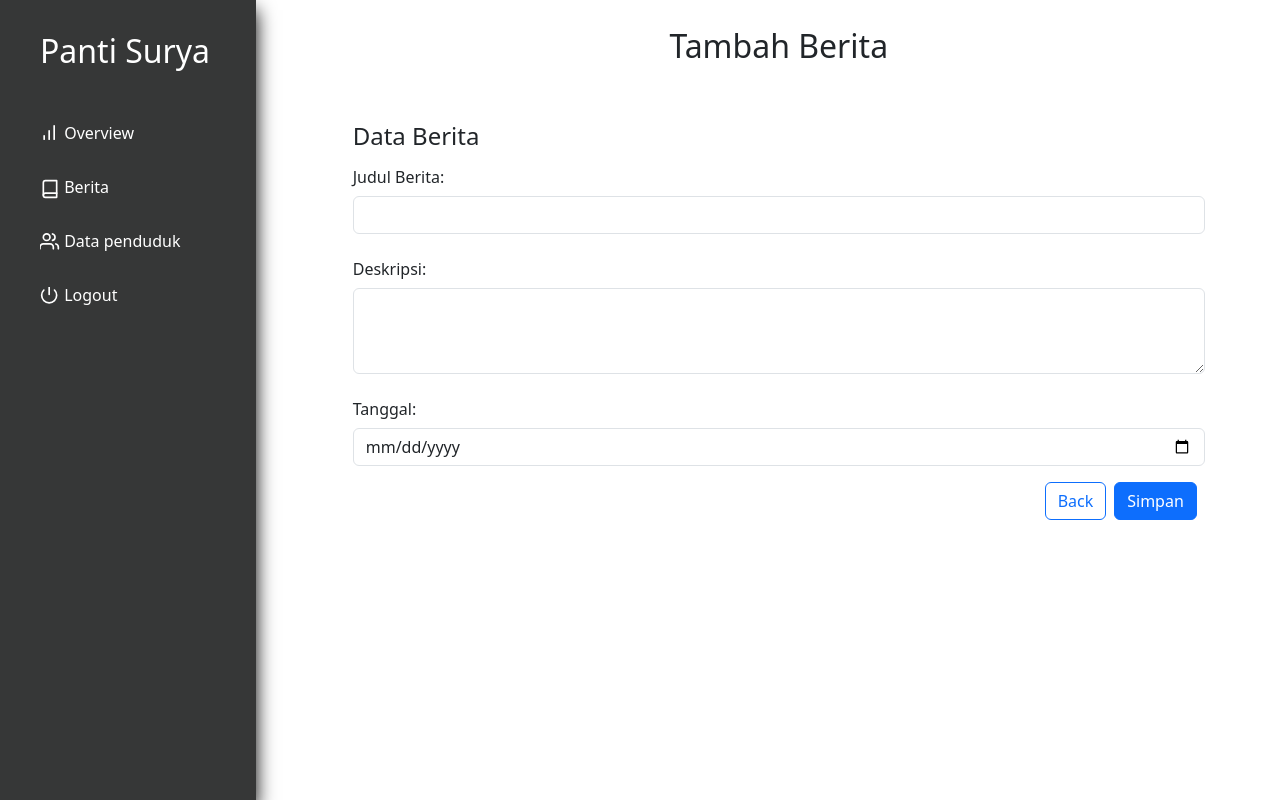
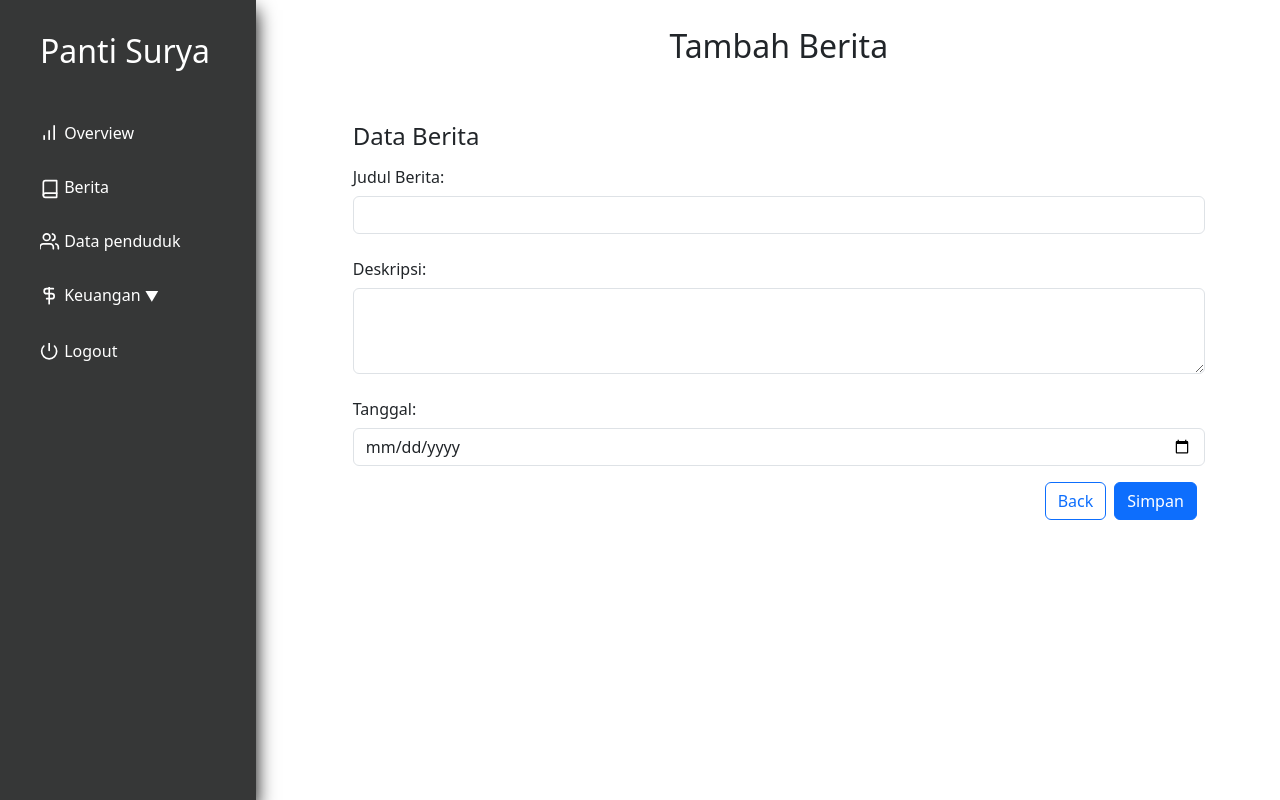
Before and after one commit to NicholasL5/PantiSurya, a PHP site: page /beritaTambah.php in a window 1280 px wide. Run offline with PHP 8.4, Linux system fonts and the light colour scheme; the visitor is signed in with stand-in values (Sample User, id 1).

Commit message:
tambah menu dan submenu keuangan

```diff
--- a/nav.php
+++ b/nav.php
@@ -6,24 +6,48 @@
 
         <nav class="nav">
             <a type="button" href="index.php">
-            <svg xmlns="http://www.w3.org/2000/svg" width="20" height="20" viewBox="3 3 20 24" fill="none" stroke="currentColor" stroke-width="2" stroke-linecap="round" stroke-linejoin="round" class="feather feather-bar-chart"><line x1="12" y1="20" x2="12" y2="10"></line><line x1="18" y1="20" x2="18" y2="4"></line><line x1="6" y1="20" x2="6" y2="16"></line></svg>
+                <svg xmlns="http://www.w3.org/2000/svg" width="20" height="20" viewBox="3 3 20 24" fill="none" stroke="currentColor" stroke-width="2" stroke-linecap="round" stroke-linejoin="round" class="feather feather-bar-chart"><line x1="12" y1="20" x2="12" y2="10"></line><line x1="18" y1="20" x2="18" y2="4"></line><line x1="6" y1="20" x2="6" y2="16"></line></svg>
                 Overview
             </a>
             <a type="button" href="databerita.php">
-            <svg xmlns="http://www.w3.org/2000/svg" width="20" height="20" viewBox="0 0 24 24" fill="none" stroke="currentColor" stroke-width="2" stroke-linecap="round" stroke-linejoin="round" class="feather feather-book"><path d="M4 19.5A2.5 2.5 0 0 1 6.5 17H20"></path><path d="M6.5 2H20v20H6.5A2.5 2.5 0 0 1 4 19.5v-15A2.5 2.5 0 0 1 6.5 2z"></path></svg>
+                <svg xmlns="http://www.w3.org/2000/svg" width="20" height="20" viewBox="0 0 24 24" fill="none" stroke="currentColor" stroke-width="2" stroke-linecap="round" stroke-linejoin="round" class="feather feather-book"><path d="M4 19.5A2.5 2.5 0 0 1 6.5 17H20"></path><path d="M6.5 2H20v20H6.5A2.5 2.5 0 0 1 4 19.5v-15A2.5 2.5 0 0 1 6.5 2z"></path></svg>
                 Berita
             </a>
 
             <a type="button" href="penduduk.php">
-            <svg xmlns="http://www.w3.org/2000/svg" width="20" height="20" viewBox="3 2 20 24" fill="none" stroke="currentColor" stroke-width="2" stroke-linecap="round" stroke-linejoin="round" class="feather feather-users"><path d="M17 21v-2a4 4 0 0 0-4-4H5a4 4 0 0 0-4 4v2"></path><circle cx="9" cy="7" r="4"></circle><path d="M23 21v-2a4 4 0 0 0-3-3.87"></path><path d="M16 3.13a4 4 0 0 1 0 7.75"></path></svg>
+                <svg xmlns="http://www.w3.org/2000/svg" width="20" height="20" viewBox="3 2 20 24" fill="none" stroke="currentColor" stroke-width="2" stroke-linecap="round" stroke-linejoin="round" class="feather feather-users"><path d="M17 21v-2a4 4 0 0 0-4-4H5a4 4 0 0 0-4 4v2"></path><circle cx="9" cy="7" r="4"></circle><path d="M23 21v-2a4 4 0 0 0-3-3.87"></path><path d="M16 3.13a4 4 0 0 1 0 7.75"></path></svg>
                 Data penduduk
             </a>
 
+            <div class="dropdown">
+                <a type="button" href="#" class="dropbtn" onclick="toggleSubMenu()">
+                    <svg xmlns="http://www.w3.org/2000/svg" width="20" height="20" viewBox="3 3 20 24" fill="none" stroke="currentColor" stroke-width="2" stroke-linecap="round" stroke-linejoin="round" class="feather feather-dollar-sign"><line x1="12" y1="1" x2="12" y2="23"></line><path d="M17 5H9a3 3 0 0 0 0 6h6a3 3 0 0 1 0 6H9"></path></svg>
+                    Keuangan
+                    <span style="font-size: 14px; vertical-align: middle;">&#9660;</span>
+                </a>
+                <div class="dropdown-content" id="subMenu" style="display: none;">
+                    <a href="keuangan_pondokkan.php">Keuangan Pondokkan</a>
+                    <a href="keuangan_tabungan.php">Keuangan Tabungan</a>
+                    <a href="keuangan_obat.php">Keuangan Obat</a>
+                </div>
+            </div>
+
             <a type="button" onclick="return confirm('Yakin keluar?')" href="logout.php">
-            <svg xmlns="http://www.w3.org/2000/svg" width="20" height="20" viewBox="3 3 20 24" fill="none" stroke="currentColor" stroke-width="2" stroke-linecap="round" stroke-linejoin="round" class="feather feather-power"><path d="M18.36 6.64a9 9 0 1 1-12.73 0"></path><line x1="12" y1="2" x2="12" y2="12"></line></svg> Logout
+                <svg xmlns="http://www.w3.org/2000/svg" width="20" height="20" viewBox="3 3 20 24" fill="none" stroke="currentColor" stroke-width="2" stroke-linecap="round" stroke-linejoin="round" class="feather feather-power"><path d="M18.36 6.64a9 9 0 1 1-12.73 0"></path><line x1="12" y1="2" x2="12" y2="12"></line></svg> Logout
             </a>
         </nav>
     </div>
 </div>
 
 <div class="filler"></div>
+
+<script>
+    function toggleSubMenu() {
+        var subMenu = document.getElementById("subMenu");
+        if (subMenu.style.display === "none") {
+            subMenu.style.display = "block";
+        } else {
+            subMenu.style.display = "none";
+        }
+    }
+</script>
```
